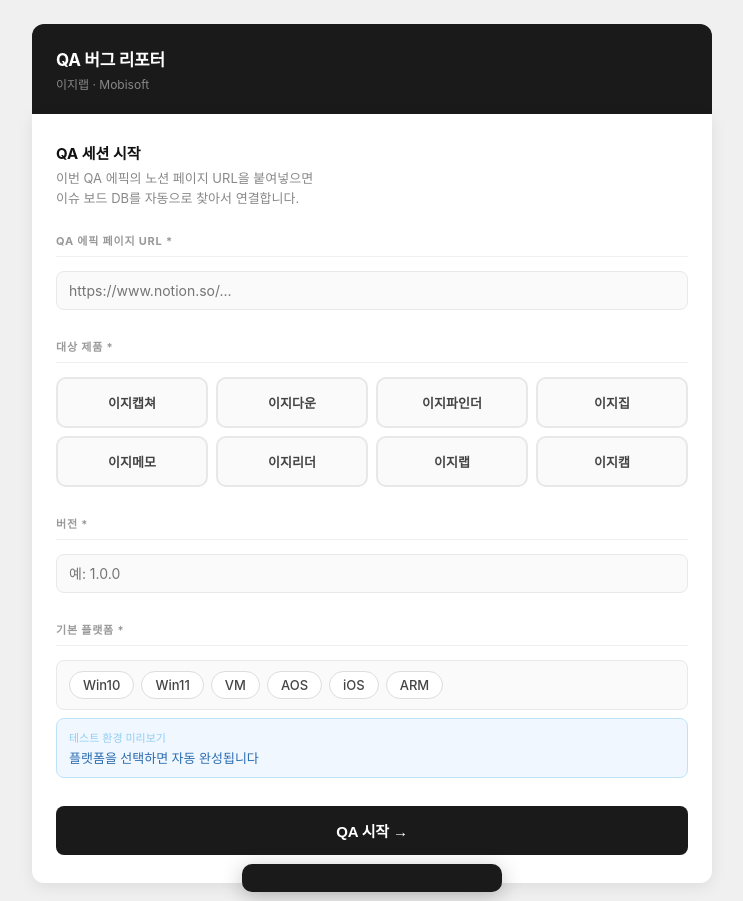
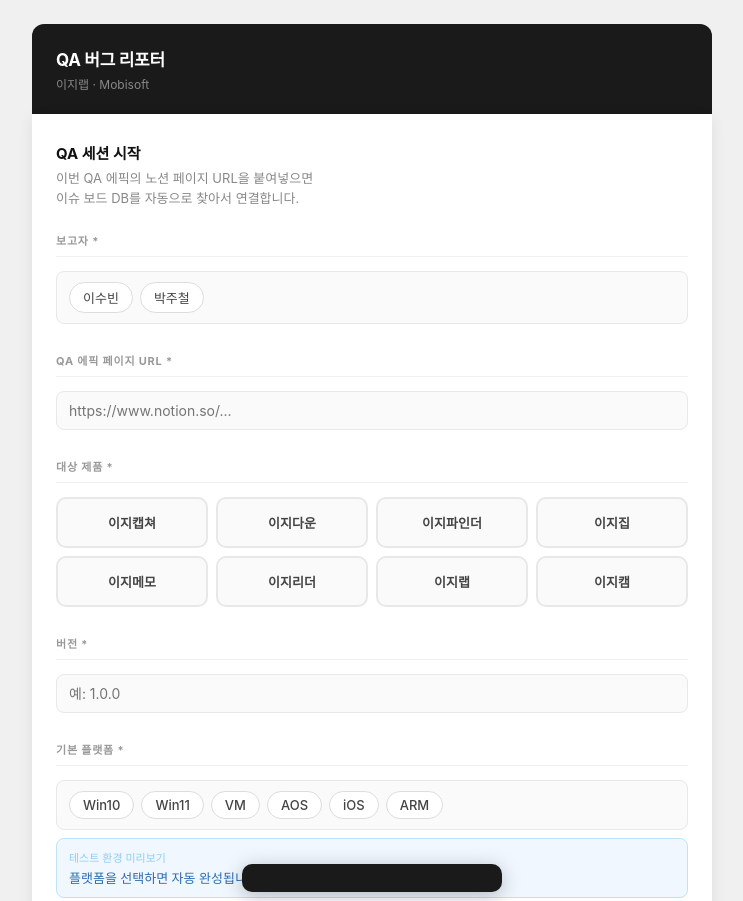
Before and after one commit to harry-qa/ezlab_qa_reporter, a website: page index.html in a window 1280 px wide. Shown: the top 901 px of the page, without its empty margins (268-1011 px from the left). Drawn offline with Linux system fonts and the light colour scheme.

Commit message:
보고자 선택 기능 추가 (이수빈, 박주철)

```diff
--- a/index.html
+++ b/index.html
@@ -250,6 +250,11 @@
       <p class="step-sub">이번 QA 에픽의 노션 페이지 URL을 붙여넣으면<br>이슈 보드 DB를 자동으로 찾아서 연결합니다.</p>
 
       <div class="section">
+        <div class="section-title">보고자 *</div>
+        <div class="chips" id="reporterChips"></div>
+      </div>
+
+      <div class="section">
         <div class="section-title">QA 에픽 페이지 URL *</div>
         <div class="field">
           <input type="text" id="pageUrl" placeholder="https://www.notion.so/...">
@@ -388,7 +393,12 @@
 <div class="toast" id="toast"></div>
 
 <script>
-  let session = { product: null, version: '', platforms: [], dbId: null, fieldTypes: {} };
+  const REPORTERS = [
+    { name: '이수빈', id: '31fd872b-594c-81d5-b6ea-0002de903282' },
+    { name: '박주철', id: '333d872b-594c-8169-8e13-000274766e61' },
+  ];
+
+  let session = { product: null, version: '', platforms: [], dbId: null, fieldTypes: {}, reporter: null };
 
   function platformsToEnv(platforms) {
     const hasVM  = platforms.includes('VM');
@@ -405,6 +415,21 @@
     if (platforms.includes('iOS')) parts.push('iOS');
     return parts.join(', ');
   }
+
+  // 보고자 칩 렌더링
+  const reporterBox = document.getElementById('reporterChips');
+  REPORTERS.forEach(r => {
+    const chip = document.createElement('span');
+    chip.className = 'chip';
+    chip.textContent = r.name;
+    chip.dataset.id = r.id;
+    chip.addEventListener('click', () => {
+      reporterBox.querySelectorAll('.chip').forEach(c => c.classList.remove('on'));
+      chip.classList.add('on');
+      session.reporter = { name: r.name, id: r.id };
+    });
+    reporterBox.appendChild(chip);
+  });
 
   // URL 입력 시 자동 검증
   let resolveTimer = null;
@@ -476,6 +501,7 @@
     const version   = document.getElementById('sessionVersion').value.trim();
     const platforms = [...document.querySelectorAll('#sessionPlatforms .chip.on')];
 
+    if (!session.reporter) { toast('보고자를 선택해주세요', true); return; }
     if (!session.dbId)     { toast('노션 페이지 URL을 먼저 입력해주세요', true); return; }
     if (!product)          { toast('대상 제품을 선택해주세요', true); return; }
     if (!version)          { toast('버전을 입력해주세요', true); return; }
@@ -497,7 +523,7 @@
     document.getElementById('environment').value = env;
 
     document.getElementById('headerSub').textContent =
-      `${session.product} v${session.version} · ${session.platforms.join(', ')}`;
+      `${session.product} v${session.version} · ${session.reporter.name} · ${session.platforms.join(', ')}`;
     document.getElementById('sessionBadge').style.display = 'block';
 
     document.getElementById('stepSession').style.display = 'none';
@@ -505,7 +531,8 @@
   }
 
   function resetSession() {
-    session = { product: null, version: '', platforms: [], dbId: null };
+    session = { product: null, version: '', platforms: [], dbId: null, fieldTypes: {}, reporter: null };
+    reporterBox.querySelectorAll('.chip').forEach(c => c.classList.remove('on'));
     document.getElementById('stepSession').style.display = 'block';
     document.getElementById('stepForm').style.display    = 'none';
     document.getElementById('sessionBadge').style.display = 'none';
@@ -568,7 +595,8 @@
     const env    = document.getElementById('environment').value.trim();
     const precond = document.getElementById('precondition').value.trim();
     if (env)    properties['테스트 환경'] = richText(env);
-    if (precond) properties['사전 조건'] = richText(precond);
+    if (precond) properties['사전 조건']  = richText(precond);
+    if (session.reporter) properties['보고자'] = { people: [{ id: session.reporter.id }] };
 
     try {
       const res  = await fetch('/create', {
```
